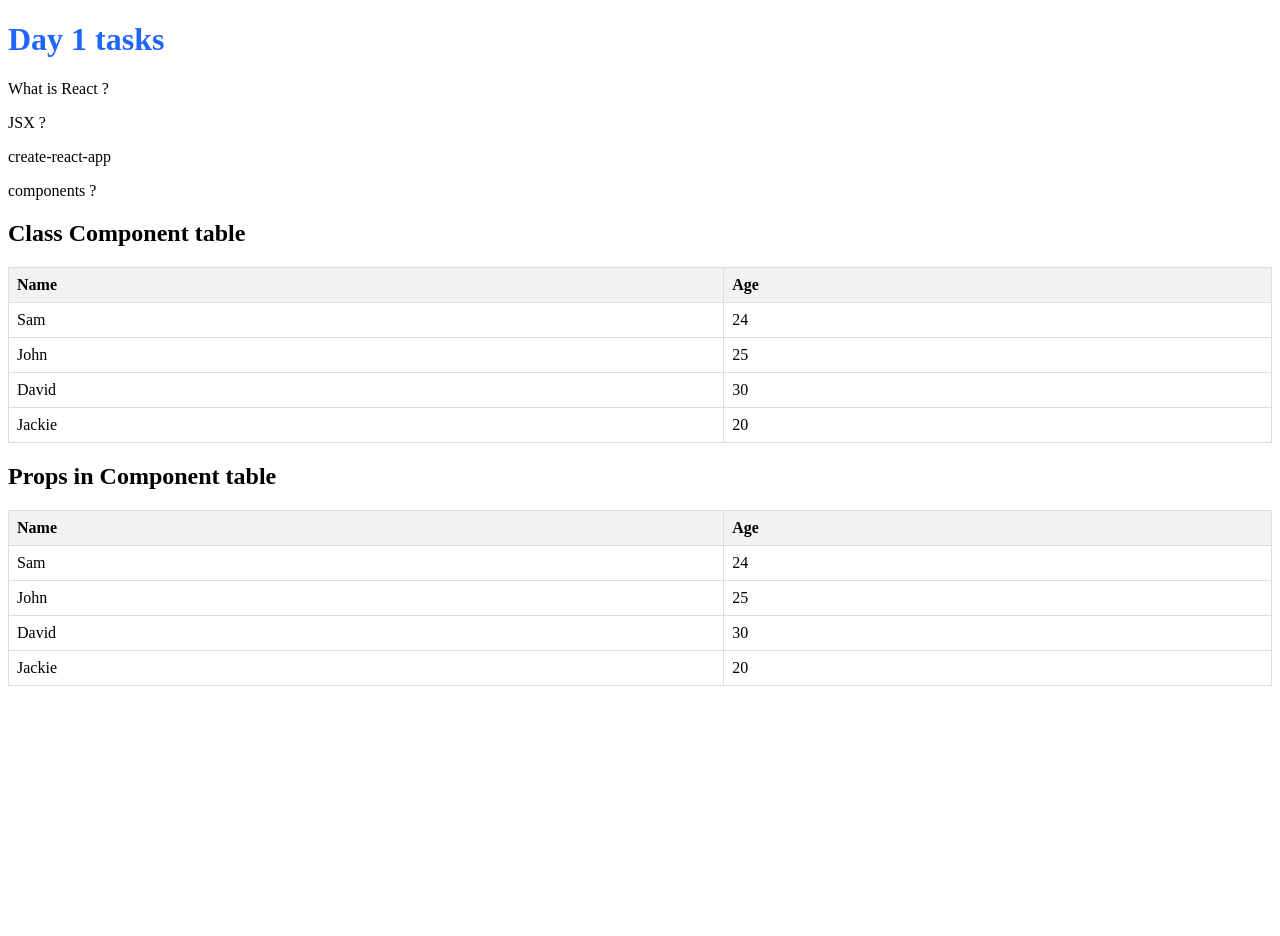
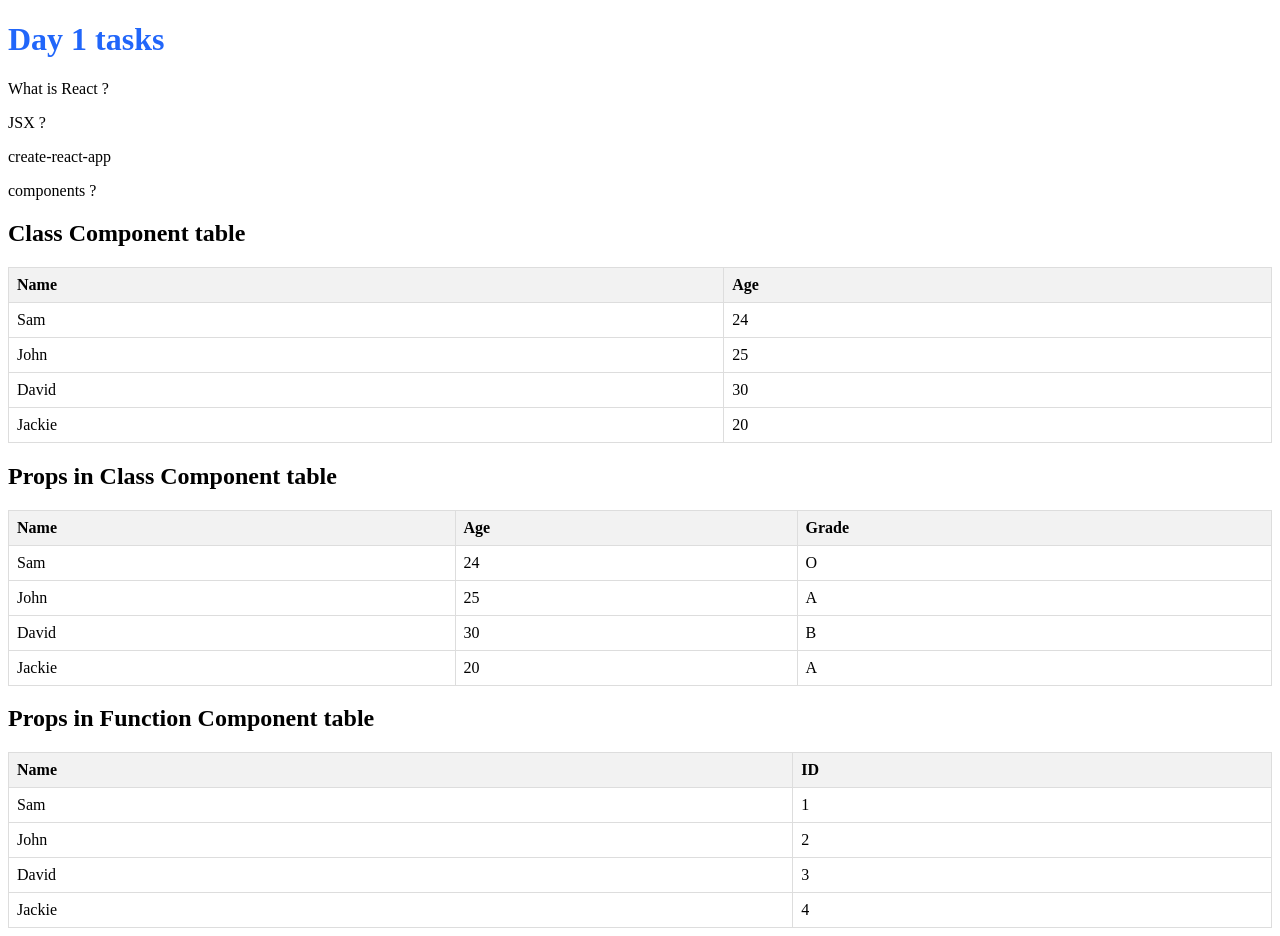
Before and after one commit to sridharjd/react1, a React (Vite) app in the folder attendance/: page / in a window 1280 px wide. Before the commit the page ends 800 px from the top, so only its background shows below. Built offline with nearby package versions, Linux system fonts and the light colour scheme.

Commit message:
function and class

```diff
--- a/attendance/src/app.jsx
+++ b/attendance/src/app.jsx
@@ -2,22 +2,26 @@
 import Table1 from "./components/class_components"
 import Table3 from "./components/class_components3"
 import  Day1  from "./components/Day1"
+import { Table4 } from "./components/function_class"
+
 
 function app() {
 
     const students =[
-        {name:"Sam", age:24},
-        {name:"John", age:25},
-        {name:"David", age:30},
-        {name:"Jackie", age:20},
+        {id:1, name:"Sam", age:24, grade:"O"},
+        {id:2, name:"John", age:25, grade:"A"},
+        {id:3, name:"David", age:30, grade:"B"},
+        {id:4, name:"Jackie", age:20, grade:"A"},
     ]
 
     return (<>
         <Day1/>
         <h2>Class Component table</h2>
         <Table1/>
-        <h2>Props in Component table</h2>
+        <h2>Props in Class Component table</h2>
         <Table3 props={students}/>
+        <h2>Props in Function Component table</h2>
+        <Table4 stdid={students}/>
     </>
     )
 }
--- a/attendance/src/components/class_components3.jsx
+++ b/attendance/src/components/class_components3.jsx
@@ -9,12 +9,14 @@ class Table3 extends Component {
                     <thead>
                         <th>Name</th>
                         <th>Age</th>
+                        <th>Grade</th>
                     </thead>
                     <tbody>
                         {props.map((props, index) =>(
                             <tr key={index}>
                                 <td>{props.name}</td>
                                 <td>{props.age}</td>
+                                <td>{props.grade}</td>
                             </tr>
                         ))}
                     </tbody>
--- a/attendance/src/components/function_class.jsx
+++ b/attendance/src/components/function_class.jsx
@@ -1,7 +1,21 @@
-const F_components = () => {
-    return(
-        <h1>Hello</h1>
-    )
+
+export const Table4 = ({stdid}) => {
+  return (
+    <div>
+        <table className="TableCSS">
+            <thead>
+                <th>Name</th>
+                <th>ID</th>
+            </thead>
+            <tbody>
+                {stdid.map((stdid, index) =>(
+                    <tr key={index}>
+                        <td>{stdid.name}</td>
+                        <td>{stdid.id}</td>
+                    </tr>
+                ))}
+            </tbody>
+        </table>
+    </div>
+  )
 }
-
-export default F_components
```
Also changed, not shown: attendance/Daily_Report.txt.
